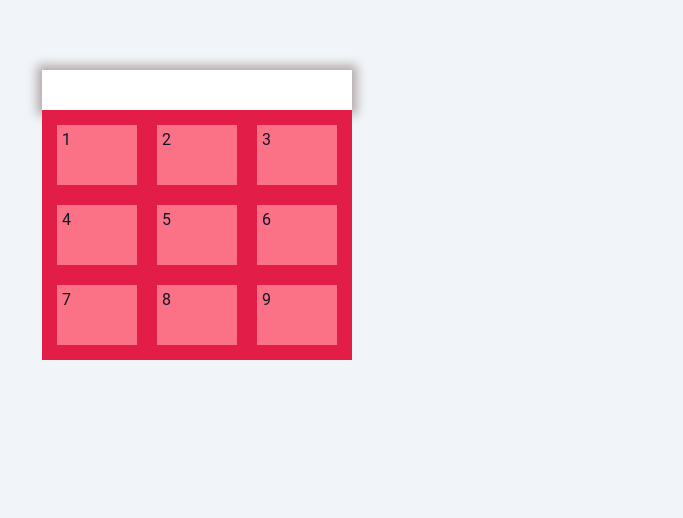
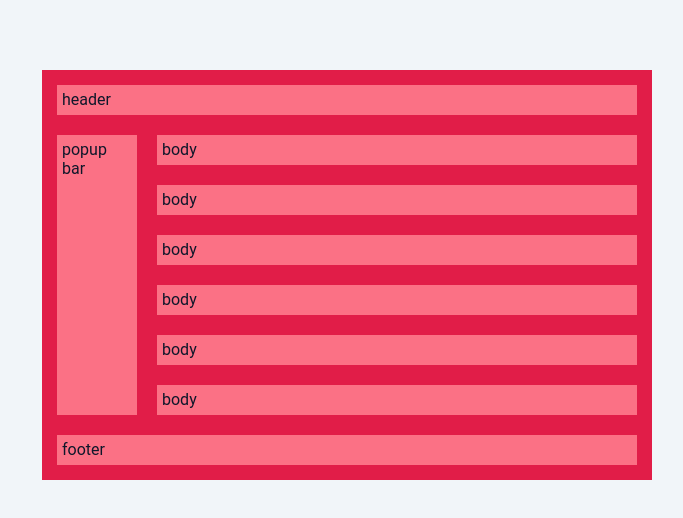
Before and after one commit to Reeeeeeeeeza/HTML-CSS, a plain HTML site: page HTML & CSS/practice/index.html in a window 1280 px wide. Shown: the part 110-628 px from the top of the page, without its empty margins (58-741 px from the left). Drawn offline with Linux system fonts and the light colour scheme.

Commit message:
grids are ah

```diff
--- a/HTML & CSS/practice/index.html
+++ b/HTML & CSS/practice/index.html
@@ -17,7 +17,6 @@
         box-sizing: border-box;
         }
 
-
         body {
             margin: 5em 0 0 0;
             font-family: 'Roboto', sans-serif;
@@ -30,8 +29,8 @@
             background-color: var(--clr-accent);
             padding: 5px;
             display: inline-grid;
-            grid-template-columns: 100px 100px 100px;
-            grid-template-rows: 80px 80px 80px;
+            grid-template-columns: 100px 500px ;
+            grid-template-rows:  50px  50px 50px 50px 50px 50px 50px 50px;
         }
 
         .item{
@@ -48,22 +47,36 @@
             display: block;
             box-shadow: 0px 0px 10px 5px rgb(179, 168, 168);
         }
+
+        .item.item-4{
+            grid-row: 2/8;
+        }
+
+        .item.item-1{
+            grid-column: 1/3;
+        }
+
+        .item.item-3{
+            grid-row: 8;
+            grid-column: 1/3;
+
+        }
     </style>
 </head>
 <body>
-    <input type="text">
+    <!-- <input type="text"> -->
 
     <div class="container">
+        <div class="item item-1">header</div>
+        <div class="item item-2">body</div>
+        <div class="item item-4">popup bar</div>
+        <div class="item item-2">body</div>
+        <div class="item item-2">body</div>
+        <div class="item item-2">body</div>
+        <div class="item item-2">body</div>
+        <div class="item item-2">body</div>
+        <div class="item item-3">footer</div>
 
-        <div class="item item-1">1</div>
-        <div class="item item-2">2</div>
-        <div class="item item-3">3</div>
-        <div class="item item-4">4</div>
-        <div class="item item-5">5</div>
-        <div class="item item-6">6</div>
-        <div class="item item-7">7</div>
-        <div class="item item-8">8</div>
-        <div class="item item-9">9</div>
       </div>
 </body>
 </html>
```
